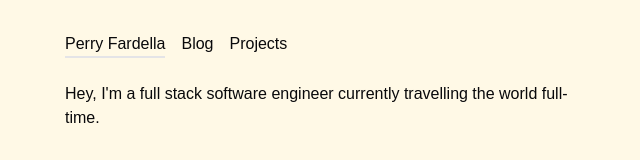
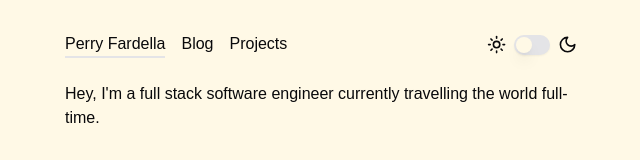
Before and after one commit to perryfardella/personal-website-v2, a Next.js app: page / in a window 1280 px wide. Shown: the top 160 px of the page, without its empty margins (319-959 px from the left). Built offline with nearby package versions, Linux system fonts and the light colour scheme.

Commit message:
Add a light/dark theme toggle

```diff
--- a/app/components/NavBar.tsx
+++ b/app/components/NavBar.tsx
@@ -2,6 +2,7 @@
 
 import Link from "next/link";
 import { usePathname } from "next/navigation";
+import { ThemeToggle } from "./ThemeToggle";
 
 export function NavBar() {
   const pathname = usePathname();
@@ -20,7 +21,7 @@ export function NavBar() {
   };
 
   return (
-    <nav className="w-full mb-6">
+    <nav className="flex w-full mb-6 justify-between">
       <ul className="flex gap-4">
         {navLinks.map((link) => (
           <li
@@ -33,6 +34,7 @@ export function NavBar() {
           </li>
         ))}
       </ul>
+      <ThemeToggle />
     </nav>
   );
 }
--- a/app/components/ThemeProvider.tsx
+++ b/app/components/ThemeProvider.tsx
@@ -3,9 +3,19 @@
 import * as React from "react";
 import { ThemeProvider as NextThemesProvider } from "next-themes";
 
-export function ThemeProvider({
-  children,
-  ...props
-}: React.ComponentProps<typeof NextThemesProvider>) {
+type ThemeProviderProps = React.ComponentProps<typeof NextThemesProvider>;
+
+export function ThemeProvider({ children, ...props }: ThemeProviderProps) {
+  const [mounted, setMounted] = React.useState(false);
+
+  // useEffect only runs on the client, so now we can safely show the UI
+  React.useEffect(() => {
+    setMounted(true);
+  }, []);
+
+  if (!mounted) {
+    return <>{children}</>;
+  }
+
   return <NextThemesProvider {...props}>{children}</NextThemesProvider>;
 }
--- /dev/null
+++ b/app/components/ThemeToggle.tsx
@@ -0,0 +1,20 @@
+"use client";
+import { Moon, Sun } from "lucide-react";
+import { useTheme } from "next-themes";
+
+import { Switch } from "@/components/ui/switch";
+
+export function ThemeToggle() {
+  const { setTheme, theme } = useTheme();
+
+  return (
+    <div className="flex items-center space-x-2">
+      <Sun className="h-[1.2rem] w-[1.2rem]" />
+      <Switch
+        checked={theme === "dark"}
+        onCheckedChange={() => setTheme(theme === "light" ? "dark" : "light")}
+      />
+      <Moon className="h-[1.2rem] w-[1.2rem]" />
+    </div>
+  );
+}
--- /dev/null
+++ b/components/ui/switch.tsx
@@ -0,0 +1,29 @@
+"use client"
+
+import * as React from "react"
+import * as SwitchPrimitives from "@radix-ui/react-switch"
+
+import { cn } from "@/lib/utils"
+
+const Switch = React.forwardRef<
+  React.ElementRef<typeof SwitchPrimitives.Root>,
+  React.ComponentPropsWithoutRef<typeof SwitchPrimitives.Root>
+>(({ className, ...props }, ref) => (
+  <SwitchPrimitives.Root
+    className={cn(
+      "peer inline-flex h-5 w-9 shrink-0 cursor-pointer items-center rounded-full border-2 border-transparent shadow-sm transition-colors focus-visible:outline-none focus-visible:ring-2 focus-visible:ring-ring focus-visible:ring-offset-2 focus-visible:ring-offset-background disabled:cursor-not-allowed disabled:opacity-50 data-[state=checked]:bg-primary data-[state=unchecked]:bg-input",
+      className
+    )}
+    {...props}
+    ref={ref}
+  >
+    <SwitchPrimitives.Thumb
+      className={cn(
+        "pointer-events-none block h-4 w-4 rounded-full bg-background shadow-lg ring-0 transition-transform data-[state=checked]:translate-x-4 data-[state=unchecked]:translate-x-0"
+      )}
+    />
+  </SwitchPrimitives.Root>
+))
+Switch.displayName = SwitchPrimitives.Root.displayName
+
+export { Switch }
--- a/package.json
+++ b/package.json
@@ -13,6 +13,7 @@
     "@mdx-js/react": "^3.1.0",
     "@next/mdx": "^15.1.6",
     "@radix-ui/react-slot": "^1.1.1",
+    "@radix-ui/react-switch": "^1.1.2",
     "@types/mdx": "^2.0.13",
     "class-variance-authority": "^0.7.1",
     "clsx": "^2.1.1",
```
Also changed, not shown: 1 other file (tests, documents, lock files or other folders).
